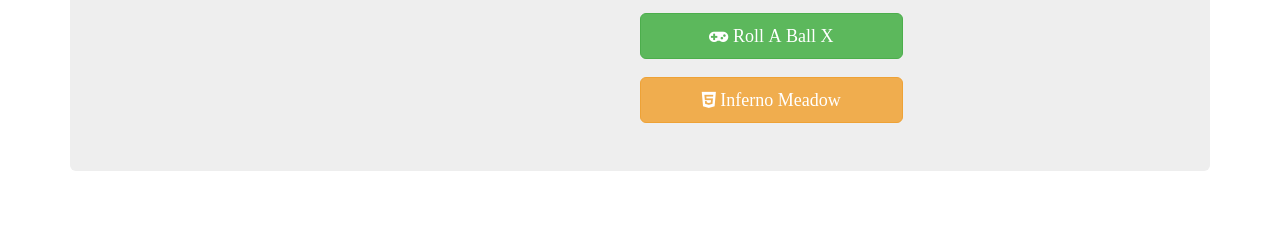
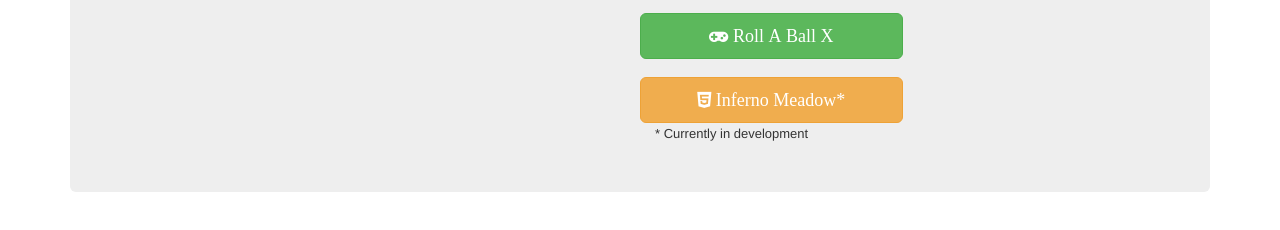
Before and after one commit to OctaveX/xanderward, a plain HTML site: page index.html in a window 1280 px wide. Shown: the part 358-588 px from the top of the page. Drawn offline with nearby package versions, Linux system fonts and the light colour scheme.

Commit message:
no message

```diff
--- a/index.html
+++ b/index.html
@@ -51,8 +51,10 @@
                             <a class="btn btn-success btn-block btn-lg" href="./rollaballx.html" target="_blank"><i class="fa fa-gamepad"> Roll A Ball X</i></a>
                         </div>
                         <div class="row">
-                            <a class="btn btn-warning btn-block btn-lg" href="./infernomeadow/index.html"><i class="fa fa-html5"> Inferno Meadow</i></a>
+                            <a class="btn btn-warning btn-block btn-lg" href="./infernomeadow/index.html"><i class="fa fa-html5"> Inferno Meadow*</i></a>
+
                         </div>
+                        <font size="2">* Currently in development</font>
                     </div>
                 </div>
             </div>
```
